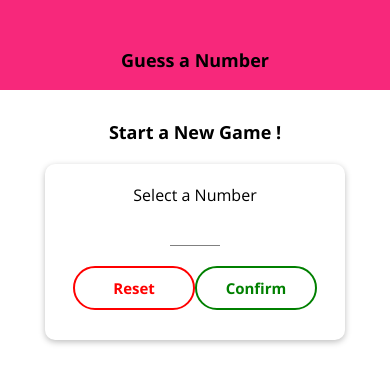
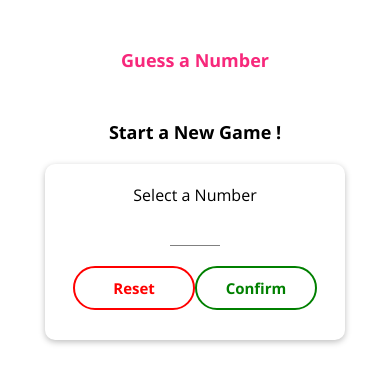
Before and after one commit to Sparth19/rn-guess-a-number-app, a React Native app: screen / in a window 390 px wide. Shown: the top 384 px of the page. Built offline with nearby package versions, Linux system fonts and the light colour scheme.

Commit message:
Platform API change in header

```diff
--- a/components/Header.js
+++ b/components/Header.js
@@ -1,28 +1,43 @@
 import React from "react";
-import { View, Text, StyleSheet } from "react-native";
+import { View, StyleSheet, Platform } from "react-native";
 import Colors from "../constants/colors";
 import TitleText from "./TitleText";
 
 const Header = (props) => {
+
+
   return (
-    <View style={styles.header}>
+    <View style={{...styles.headerBase,...Platform.select(
+      {ios:styles.headerIOS,
+      android:styles.headerAndroid})}}>
       <TitleText style={styles.headerTitle}>{props.title}</TitleText>
     </View>
   );
 };
 
 const styles = StyleSheet.create({
-  header: {
+  headerBase: {
     width: "100%",
     height: 90,
     paddingTop: 50,
     paddingBottom: 20,
     justifyContent: "center",
     alignItems: "center",
-    backgroundColor: Colors.primary,
+    // backgroundColor: Platform.OS === "android" ? Colors.primary : "white",
+    // borderBottomColor: Platform.OS === "android" ? "white" : "#ccc",
+    // borderBottomWidth: Platform.OS === "android" ? 0 : 1,
+  },
+  headerAndroid:{
+    backgroundColor: Colors.primary
+
+  },
+  headerIOS:{
+    backgroundColor:  "white",
+    borderBottomColor:   "#ccc",
+    borderBottomWidth: 1,
   },
   headerTitle: {
-    color: "black",
+    color: Platform.OS === "android" ? "white" : Colors.primary,
   },
 });
 
```
